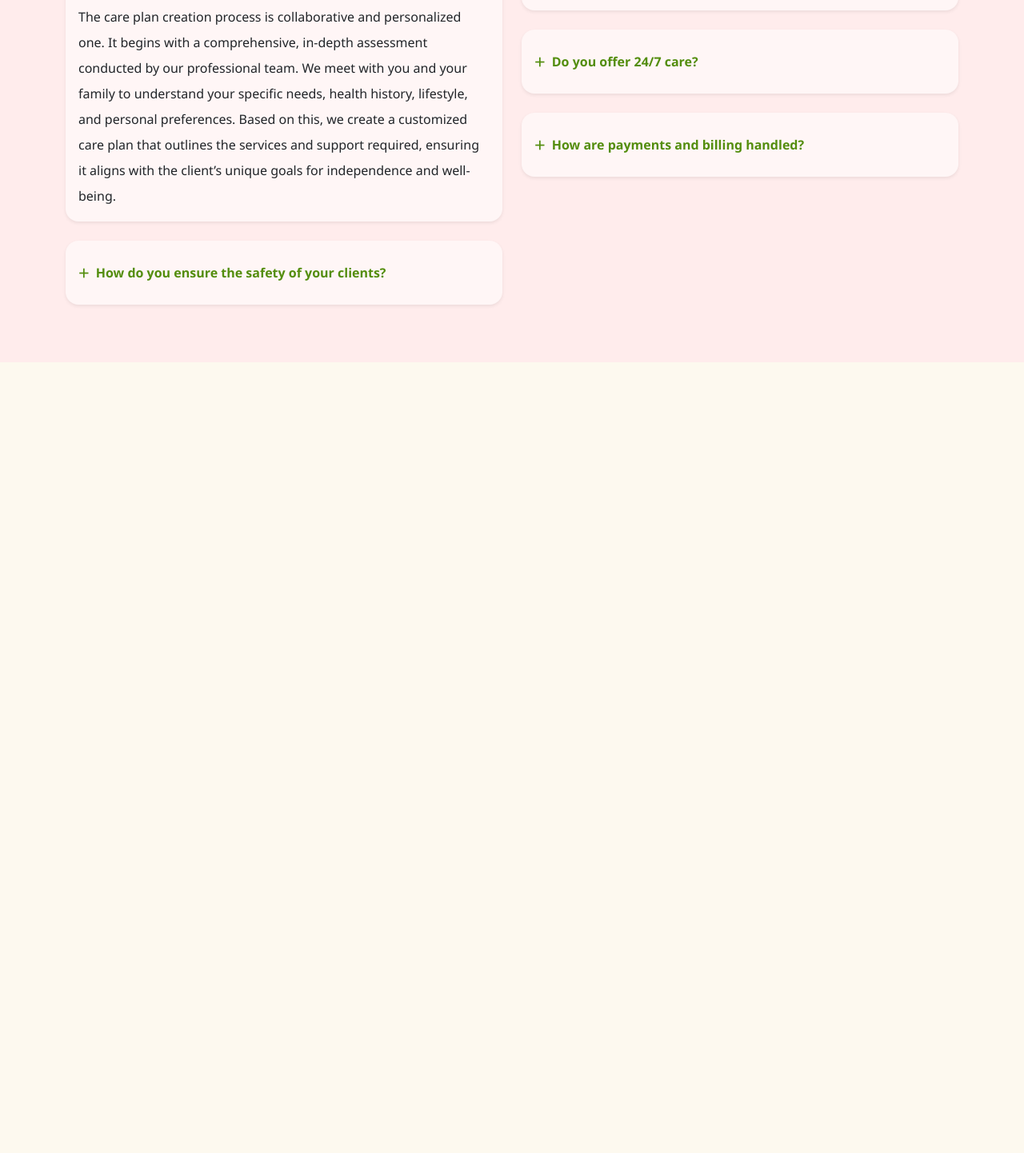
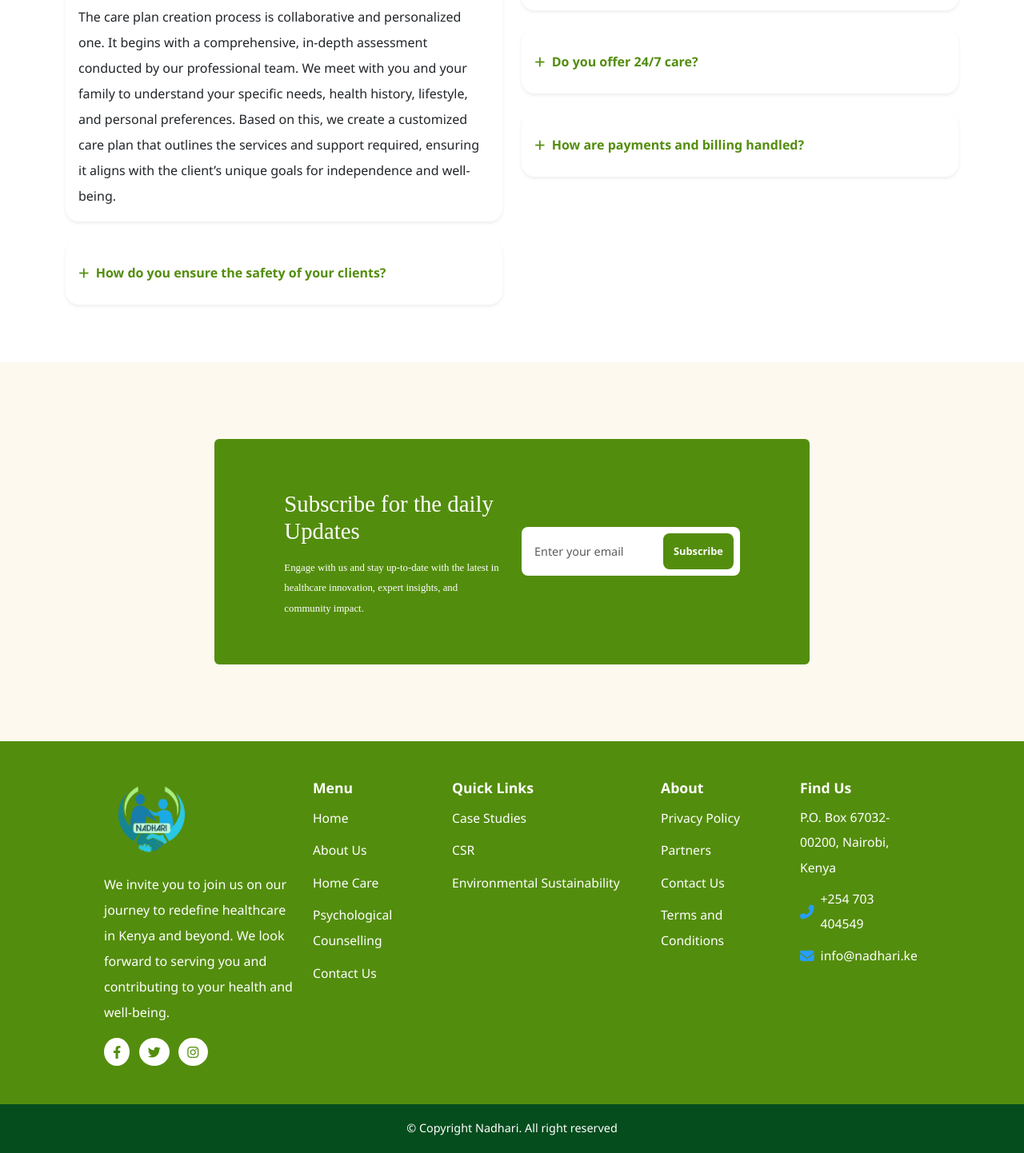
Before and after one commit to Willmuseve/Nadhari, a website: page home-care.html in a window 1280 px wide. Shown: the part 3340-4782 px from the top of the page at 80% size. Before the commit the page ends 3793 px from the top, so only its background shows below. Drawn offline with nearby package versions, Linux system fonts and the light colour scheme.

Commit message:
homecare

```diff
--- a/home-care.html
+++ b/home-care.html
@@ -157,13 +157,13 @@
 
 
 <!-- Frequently Asked Questions Section -->
-<section class="faq-section py-5" style="background: #ffecec;">
+<section class="faq-section py-5" style="background: #fff;">
   <div class="container">
     <h2 class="fw-bold text-center mb-5" style="color: #538D0D;">Frequently Ask Questions</h2>
     <div class="row g-4">
       <div class="col-md-6">
         <!-- FAQ 1 -->
-        <div class="card shadow-sm mb-4 faq-card" style="background: #fff6f6; border-radius: 16px;">
+        <div class="card shadow-sm mb-4 faq-card" style="background: #fff; border-radius: 16px;">
           <div class="card-body">
             <button class="faq-toggle d-flex align-items-center w-100 text-start border-0 bg-transparent p-0" type="button" aria-expanded="true">
               <span class="me-2 fs-4 faq-icon" style="color:#538D0D;">&#8722;</span>
@@ -177,7 +177,7 @@
           </div>
         </div>
         <!-- FAQ 2 -->
-        <div class="card shadow-sm mb-4 faq-card" style="background: #fff6f6; border-radius: 16px;">
+        <div class="card shadow-sm mb-4 faq-card" style="background: #fff; border-radius: 16px;">
           <div class="card-body">
             <button class="faq-toggle d-flex align-items-center w-100 text-start border-0 bg-transparent p-0" type="button" aria-expanded="false">
               <span class="me-2 fs-4 faq-icon" style="color:#538D0D;">&#43;</span>
@@ -193,7 +193,7 @@
       </div>
       <div class="col-md-6">
         <!-- FAQ 3 -->
-        <div class="card shadow-sm mb-4 faq-card" style="background: #fff6f6; border-radius: 16px;">
+        <div class="card shadow-sm mb-4 faq-card" style="background: #fff; border-radius: 16px;">
           <div class="card-body">
             <button class="faq-toggle d-flex align-items-center w-100 text-start border-0 bg-transparent p-0" type="button" aria-expanded="false">
               <span class="me-2 fs-4 faq-icon" style="color:#538D0D;">&#43;</span>
@@ -207,7 +207,7 @@
           </div>
         </div>
         <!-- FAQ 4 -->
-        <div class="card shadow-sm mb-4 faq-card" style="background: #fff6f6; border-radius: 16px;">
+        <div class="card shadow-sm mb-4 faq-card" style="background: #fff; border-radius: 16px;">
           <div class="card-body">
             <button class="faq-toggle d-flex align-items-center w-100 text-start border-0 bg-transparent p-0" type="button" aria-expanded="false">
               <span class="me-2 fs-4 faq-icon" style="color:#538D0D;">&#43;</span>
@@ -221,7 +221,7 @@
           </div>
         </div>
         <!-- FAQ 5 -->
-        <div class="card shadow-sm mb-4 faq-card" style="background: #fff6f6; border-radius: 16px;">
+        <div class="card shadow-sm mb-4 faq-card" style="background: #fff; border-radius: 16px;">
           <div class="card-body">
             <button class="faq-toggle d-flex align-items-center w-100 text-start border-0 bg-transparent p-0" type="button" aria-expanded="false">
               <span class="me-2 fs-4 faq-icon" style="color:#538D0D;">&#43;</span>
@@ -238,6 +238,109 @@
     </div>
   </div>
 </section>
+
+
+  <!-- Newsletter -->
+ <section class="newsletter-section my-5">
+  <div class="container align-items-center d-flex justify-content-center py-5">
+        <div class="row p-3 py-5 col-md-8 maty-green d-flex justify-content-center align-items-center rounded ">
+          <div class=" col-md-5 newsletter-text mb-2 ">
+            <h1 class="newsletter-title my-3">Subscribe for the daily<br>Updates</h1>
+            <p class="newsletter-desc mb-0">
+              Engage with us and stay up-to-date with the latest in healthcare innovation, expert insights, and community impact.
+            </p>
+          </div>
+
+          <div class="col-md-5">
+             <form class="newsletter-form ">
+            <input type="email" class="form-control me-2" placeholder="Enter your email" required="">
+            <button class="btn btn-light newsletter-btn" type="submit">Subscribe</button>
+          </form>
+          </div>
+
+        </div>
+
+    </div>
+
+</section>
+
+  <!-- Footer -->
+  <footer class="footer-section ">
+  <div class="container">
+    <div class="row align-items-start p-md-5">
+      <!-- Logo and Intro -->
+      <div class="col-12 col-md-3 mb-4 mb-md-0 text-center text-md-start">
+        <img src="Images/nadhari-logo-preview.png" alt="Nadhari Logo" class="footer-logo mb-3" style="max-width: 120px;">
+        <p class="footer-intro">
+          We invite you to join us on our journey to redefine healthcare in Kenya and beyond. We look forward to serving you and contributing to your health and well-being.
+        </p>
+        <div class="footer-social mt-2">
+          <a href="#" class="footer-social-icon"><i class="fab fa-facebook-f"></i></a>
+          <a href="#" class="footer-social-icon"><i class="fab fa-twitter"></i></a>
+          <a href="#" class="footer-social-icon"><i class="fab fa-instagram"></i></a>
+        </div>
+      </div>
+      <!-- Menu -->
+      <div class="col-6 col-md-2 mb-4 mb-md-0">
+        <h5 class="footer-title">Menu</h5>
+        <ul class="footer-list">
+          <li><a href="index.html">Home</a></li>
+          <li><a href="about.html">About Us</a></li>
+          <li><a href="home-care.html">Home Care</a></li>
+          <li><a href="psychological-counseling.html">Psychological Counselling</a></li>
+          <li><a href="contact.html">Contact Us</a></li>
+        </ul>
+      </div>
+      <!-- Quick Links -->
+      <div class="col-6 col-md-3 mb-4 mb-md-0">
+        <h5 class="footer-title">Quick Links</h5>
+        <ul class="footer-list">
+          <li><a href="case-studies.html">Case Studies</a></li>
+          <li><a href="csr.html">CSR</a></li>
+          <li><a href="environmental-sustainability.html">Environmental Sustainability</a></li>
+        </ul>
+      </div>
+      <!-- About -->
+      <div class="col-6 col-md-2 mb-4 mb-md-0">
+        <h5 class="footer-title">About</h5>
+        <ul class="footer-list">
+          <li><a href="#">Privacy Policy</a></li>
+          <li><a href="#">Partners</a></li>
+          <li><a href="#">Contact Us</a></li>
+          <li><a href="#">Terms and Conditions</a></li>
+        </ul>
+      </div>
+      <!-- Find Us -->
+      <div class="col-6 col-md-2">
+        <h5 class="footer-title">Find Us</h5>
+        <address class="footer-address mb-2">
+          P.O. Box 67032-00200, Nairobi, Kenya
+        </address>
+        <div class="footer-contact mb-2">
+          <i class="fas fa-phone-alt footer-contact-icon"></i> +254 703 404549
+        </div>
+        <div class="footer-contact">
+          <i class="fas fa-envelope footer-contact-icon"></i> info@nadhari.ke
+        </div>
+      </div>
+    </div>
+
+  </div>
+  <div class="footer-bottom text-center mb-0 p-3">
+      © Copyright Nadhari. All right reserved
+    </div>
+</footer>
+
+
+
+
+
+
+
+
+
+
+
 
 <script>
 // FAQ toggle logic
@@ -267,7 +370,6 @@ document.querySelectorAll('.faq-toggle').forEach(function(btn) {
 });
 </script>
 
-
 <script src="https://cdn.jsdelivr.net/npm/bootstrap@5.3.2/dist/js/bootstrap.bundle.min.js"></script>
 
 </body>
```
